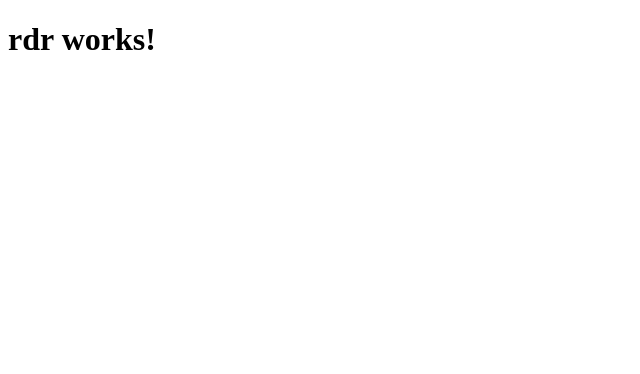
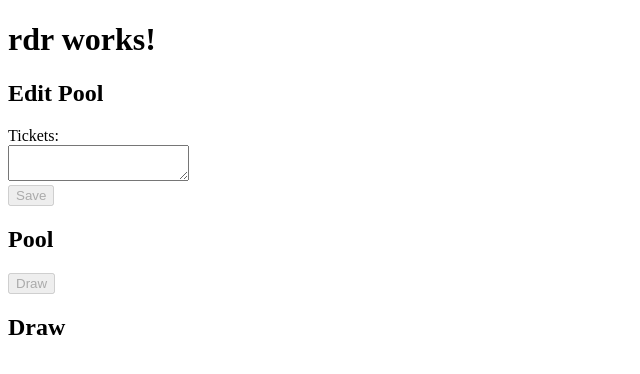
Before and after one commit to wingsuitist/randomdraw, an Angular app: page / in a window 1280 px wide. Shown: the top 374 px of the page, without its empty margins (0-640 px from the left). Built offline with nearby package versions, Linux system fonts and the light colour scheme.

Commit message:
add, replace tickets in pool to draw

```diff
--- a/src/app/app.component.html
+++ b/src/app/app.component.html
@@ -1,4 +1,5 @@
 <h1>
   {{title}}
 </h1>
+<rdr-pool></rdr-pool>
 <router-outlet></router-outlet>
--- a/src/app/app.module.ts
+++ b/src/app/app.module.ts
@@ -4,6 +4,7 @@ import { FormsModule } from '@angular/forms';
 import { HttpModule } from '@angular/http';
 import { AppRoutingModule } from './app-routing.module';
 
+import { PoolModule } from './pool';
 import { AppComponent } from './app.component';
 
 @NgModule({
@@ -14,7 +15,8 @@ import { AppComponent } from './app.component';
     BrowserModule,
     FormsModule,
     HttpModule,
-    AppRoutingModule
+    AppRoutingModule,
+    PoolModule
   ],
   providers: [],
   bootstrap: [AppComponent]
--- /dev/null
+++ b/src/app/pool/index.ts
@@ -0,0 +1,4 @@
+export * from './pool.module';
+export * from './pool.component';
+export * from './shared/ticket.service';
+export * from './shared/ticket.model';
--- a/src/app/pool/pool.component.html
+++ b/src/app/pool/pool.component.html
@@ -1,3 +1,24 @@
-<p>
-  pool works!
-</p>
+<h2>Edit Pool</h2>
+<form (ngSubmit)="replace()" #ticketsForm="ngForm">
+  <div>
+    <label>Tickets:</label>
+    <div>
+      <textarea name="ticketsString" required
+        [(ngModel)]="ticketsString"></textarea>
+    </div>
+  </div>
+  <button type="submit"
+    [disabled]="!ticketsForm.valid">Save</button>
+</form>
+
+<h2>Pool</h2>
+<ul *ngFor="let ticket of tickets | async">
+  <li>{{ticket.name}}</li>
+</ul>
+<button [disabled]="(tickets | async)?.length == 0"
+  (click)="draw()">Draw</button>
+
+<h2>Draw</h2>
+<ul *ngFor="let ticket of ticketsDrawn | async">
+  <li>{{ticket.name}}</li>
+</ul>
--- a/src/app/pool/pool.component.ts
+++ b/src/app/pool/pool.component.ts
@@ -1,4 +1,7 @@
 import { Component, OnInit } from '@angular/core';
+import { Observable } from 'rxjs/Observable';
+
+import { TicketService, Ticket } from './shared';
 
 @Component({
   selector: 'rdr-pool',
@@ -6,10 +9,40 @@ import { Component, OnInit } from '@angular/core';
   styleUrls: ['./pool.component.css']
 })
 export class PoolComponent implements OnInit {
+  tickets: Observable<Ticket[]>;
+  ticketsDrawn: Observable<Ticket[]>;
+  ticketsString: string = '';
 
-  constructor() { }
+  constructor(
+    private ticketService: TicketService
+  ) { }
 
   ngOnInit() {
+    this.tickets = this.ticketService.getAll();
+    this.tickets.subscribe(
+      (tickets) => {
+        this.ticketsString = '';
+        tickets.map(ticket => {
+          this.ticketsString += "\n" + ticket.name;
+        })
+      }
+    )
   }
 
+  replace() {
+    const tickets = [];
+    let currentId = 0;
+    this.ticketsString.split("\n").map(
+      (line) => {
+        tickets.unshift(
+          new Ticket(currentId, line.trim())
+        );
+      }
+    );
+    this.tickets = this.ticketService.replace(tickets);
+  }
+
+  draw() {
+    this.ticketsDrawn = this.ticketService.draw(2);
+  }
 }
--- /dev/null
+++ b/src/app/pool/shared/index.ts
@@ -0,0 +1,2 @@
+export * from './ticket.model';
+export * from './ticket.service';
--- /dev/null
+++ b/src/app/pool/shared/ticket.model.ts
@@ -0,0 +1,6 @@
+export class Ticket {
+  constructor(
+    private id: number,
+    public name: string
+  ){}
+}
--- /dev/null
+++ b/src/app/pool/shared/ticket.service.ts
@@ -0,0 +1,37 @@
+import { Injectable } from '@angular/core';
+
+import { Observable } from 'rxjs/Observable';
+import 'rxjs/add/observable/of';
+import 'rxjs/add/operator/map';
+
+import { Ticket } from './ticket.model';
+
+@Injectable()
+export class TicketService {
+  private tickets: Observable<Ticket[]> = Observable.of([]);
+
+  constructor() { }
+
+  replace(tickets: Ticket[]): Observable<Ticket[]> {
+    this.tickets = Observable.of(tickets);
+    return this.tickets;
+  }
+
+  draw(amount: number): Observable<Ticket[]> {
+    return this.getAll().map(
+      (tickets) => {
+        const drawnTickets: Ticket[] = [];
+        for(let ticket of tickets) {
+          if(drawnTickets.length <= amount) {
+            drawnTickets.push(ticket);
+          }
+        }
+        return drawnTickets;
+      }
+    );
+  }
+
+  getAll(): Observable<Ticket[]> {
+    return this.tickets;
+  }
+}
```
Also changed, not shown: src/app/pool/pool.module.ts (+7 -1 lines), 1 other file (tests, documents, lock files or other folders).
